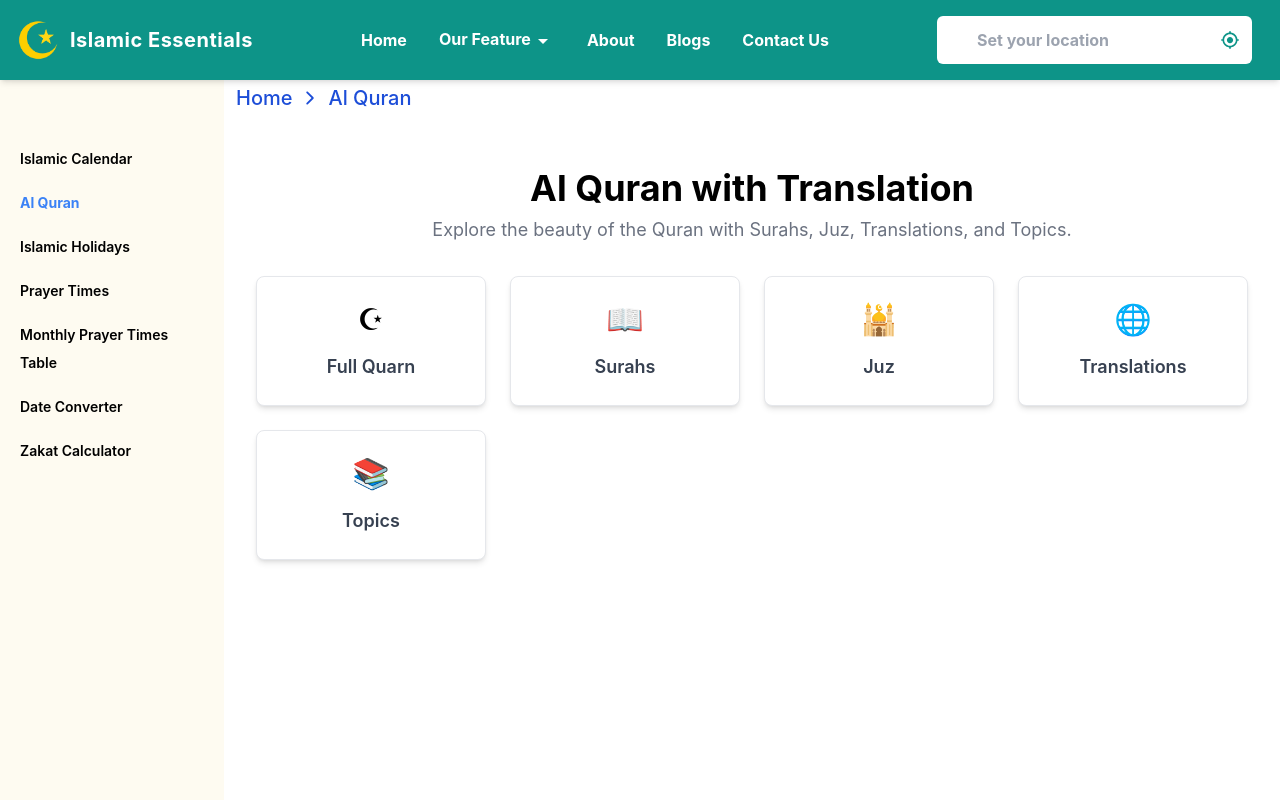
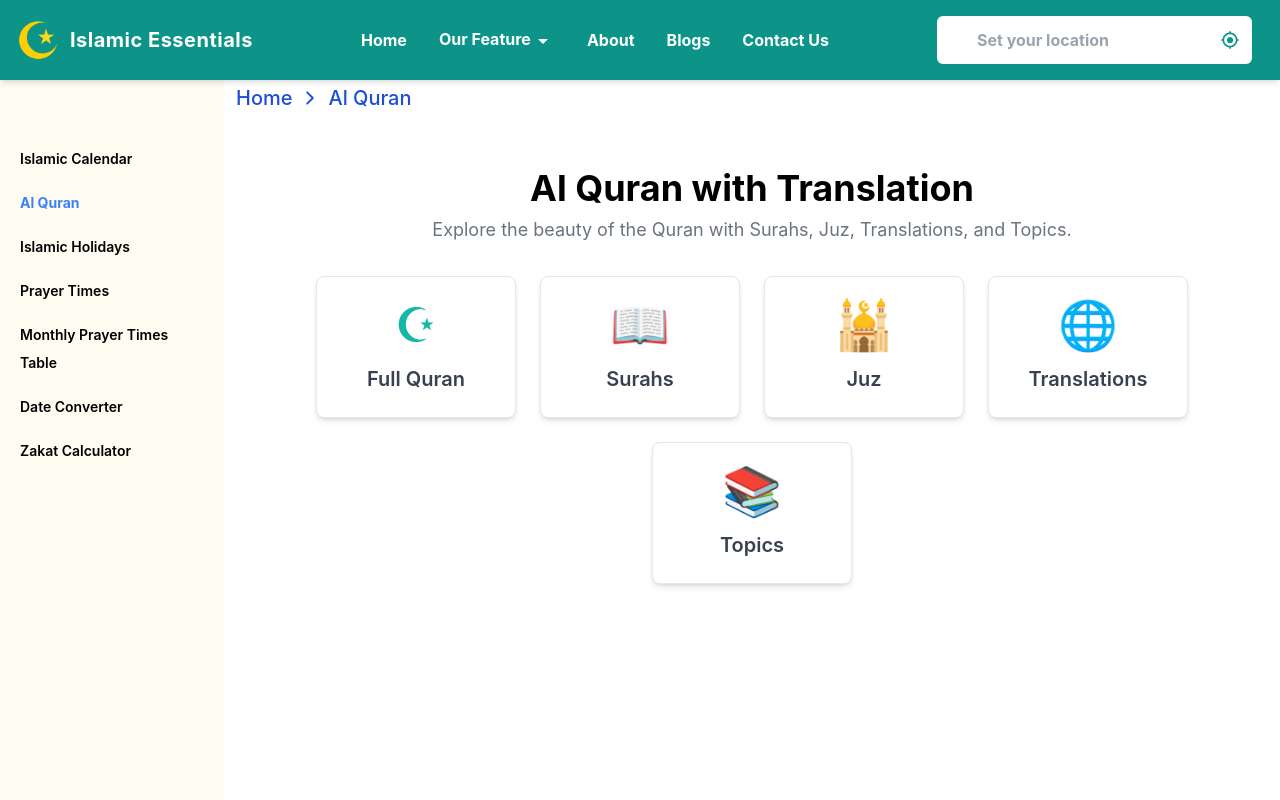
Before and after one commit to somu46/Islamic-calendar, a React (Create React App) app: page /essentials/al-quran in a window 1280 px wide. Shown: the top 800 px of the page. Built offline with nearby package versions, Linux system fonts and the light colour scheme.

Commit message:
`Refactor EssentialTools and AlQuran components with icon color and active state styling changes`

```diff
--- a/src/Components/EssentialsTools/EssentialTools.js
+++ b/src/Components/EssentialsTools/EssentialTools.js
@@ -1,5 +1,5 @@
 import React from 'react';
-import { FaPray, FaQuran, FaCalendarAlt, FaCalculator, FaBook, FaSyncAlt } from 'react-icons/fa';
+import { FaPray, FaQuran, FaCalendarAlt, FaCalculator,  FaSyncAlt } from 'react-icons/fa';
 import { Link } from 'react-router-dom';
 
 const EssentialTools = () => {
@@ -10,7 +10,7 @@ const EssentialTools = () => {
     {
       title: 'Prayer Times',
       description: 'Accurate prayer times based on your location with Qibla direction',
-      icon: <FaPray className="text-4xl text-teal-500" />,
+      icon: <FaPray className="text-4xl text-teal-500 scale-x-[-1]" />,
       link: "/essentials/prayer-times",
     },
     {
@@ -31,12 +31,12 @@ const EssentialTools = () => {
       icon: <FaCalculator className="text-4xl text-teal-500" />,
       link:  "/essentials/zakat-calculator" ,
     },
-    {
-      title: 'Islamic Knowledge',
-      description: 'Access Hadiths, Duas, and Islamic teachings',
-      icon: <FaBook className="text-4xl text-teal-500" />,
-      link: '#',
-    },
+    // {
+    //   title: 'Islamic Knowledge',
+    //   description: 'Access Hadiths, Duas, and Islamic teachings',
+    //   icon: <FaBook className="text-4xl text-teal-500" />,
+    //   link: '#',
+    // },
     {
       title: 'Date Converter',
       description: 'Convert between Hijri and Gregorian calendars',
--- a/src/Pages/AlQuran/AlQuran.js
+++ b/src/Pages/AlQuran/AlQuran.js
@@ -2,17 +2,19 @@ import React, { useEffect, useState } from "react";
 import Breadcrumb from "../../Components/Breadcrumb/Breadcrumb";
 import { useNavigate } from "react-router-dom";
 
-const Card = ({ label, icon, onClick, isActive }) => {
+const Card = ({ label, icon, onClick, isActive, color }) => {
   return (
     <div
       onClick={onClick}
-      className={`cursor-pointer bg-white shadow-md hover:shadow-lg transition-shadow rounded-lg p-6 text-center ${
-        isActive ? "border-2 border-blue-500" : "border"
+      className={`cursor-pointer bg-white shadow-md hover:shadow-lg transition-all duration-300 rounded-lg p-4 sm:p-6 text-center ${
+        isActive ? "border-2 border-blue-500 scale-105" : "border border-gray-200"
       }`}
     >
-      <div className="text-3xl mb-4">{icon}</div>
+      {/* Icon with dynamic color */}
+      <div className={`text-5xl sm:text-5xl mb-3 sm:mb-4 ${color}`}>{icon}</div>
+      {/* Label with active state styling */}
       <h3
-        className={`text-lg font-semibold ${
+        className={`text-lg sm:text-xl font-semibold ${
           isActive ? "text-blue-500" : "text-gray-700"
         }`}
       >
@@ -24,18 +26,22 @@ const Card = ({ label, icon, onClick, isActive }) => {
 
 const AlQuran = () => {
   const [activeSection, setActiveSection] = useState({});
-const navigate=useNavigate();
+  const navigate = useNavigate();
+
   const cards = [
-    { label: "Full Quarn", value: "Quarn", icon: "☪",path:'/essentials/full-quran' },
-    { label: "Surahs", value: "surahs", icon: "📖",path:'/essentials/surahs' },
-    { label: "Juz", value: "juz", icon: "🕌",path:'/essentials/juz' },
-    { label: "Translations", value: "translations", icon: "🌐",path:'/essentials/translations' },
-    { label: "Topics", value: "topics", icon: "📚",path:'/essentials/al-quran' },
+    { label: "Full Quran", value: "quran", icon: "☪", path: "/essentials/full-quran", color: "text-teal-500" },
+    { label: "Surahs", value: "surahs", icon: "📖", path: "/essentials/surahs", color: "text-indigo-500" },
+    { label: "Juz", value: "juz", icon: "🕌", path: "/essentials/juz", color: "text-green-500" },
+    { label: "Translations", value: "translations", icon: "🌐", path: "/essentials/translations", color: "text-purple-500" },
+    { label: "Topics", value: "topics", icon: "📚", path: "/essentials/al-quran", color: "text-orange-500" },
   ];
 
-  useEffect(()=>{
-    navigate(activeSection.path);
-  },[activeSection,navigate])
+  useEffect(() => {
+    if (activeSection.path) {
+      navigate(activeSection.path);
+    }
+  }, [activeSection, navigate]);
+
   return (
     <>
       <div>
@@ -54,22 +60,28 @@ const navigate=useNavigate();
         </header>
 
         {/* Cards Section */}
-        <div className="grid grid-cols-1 sm:grid-cols-2 lg:grid-cols-4 gap-6 mb-8">
+        <div className="flex flex-wrap justify-center gap-4 sm:gap-6 mx-auto">
           {cards.map((card) => (
-            <Card
+            <div
               key={card.value}
-              label={card.label}
-              icon={card.icon}
-              isActive={activeSection === card.value}
-              onClick={() => setActiveSection({
-             value:card.value,
-             path:card.path,
-             label:card.label
-              })}
-            />
+              className="w-[160px] sm:w-[160px] md:w-[180px] lg:w-[200px]"
+            >
+              <Card
+                label={card.label}
+                icon={card.icon}
+                color={card.color}
+                isActive={activeSection.value === card.value}
+                onClick={() =>
+                  setActiveSection({
+                    value: card.value,
+                    path: card.path,
+                    label: card.label,
+                  })
+                }
+              />
+            </div>
           ))}
         </div>
-
       </div>
     </>
   );
```
